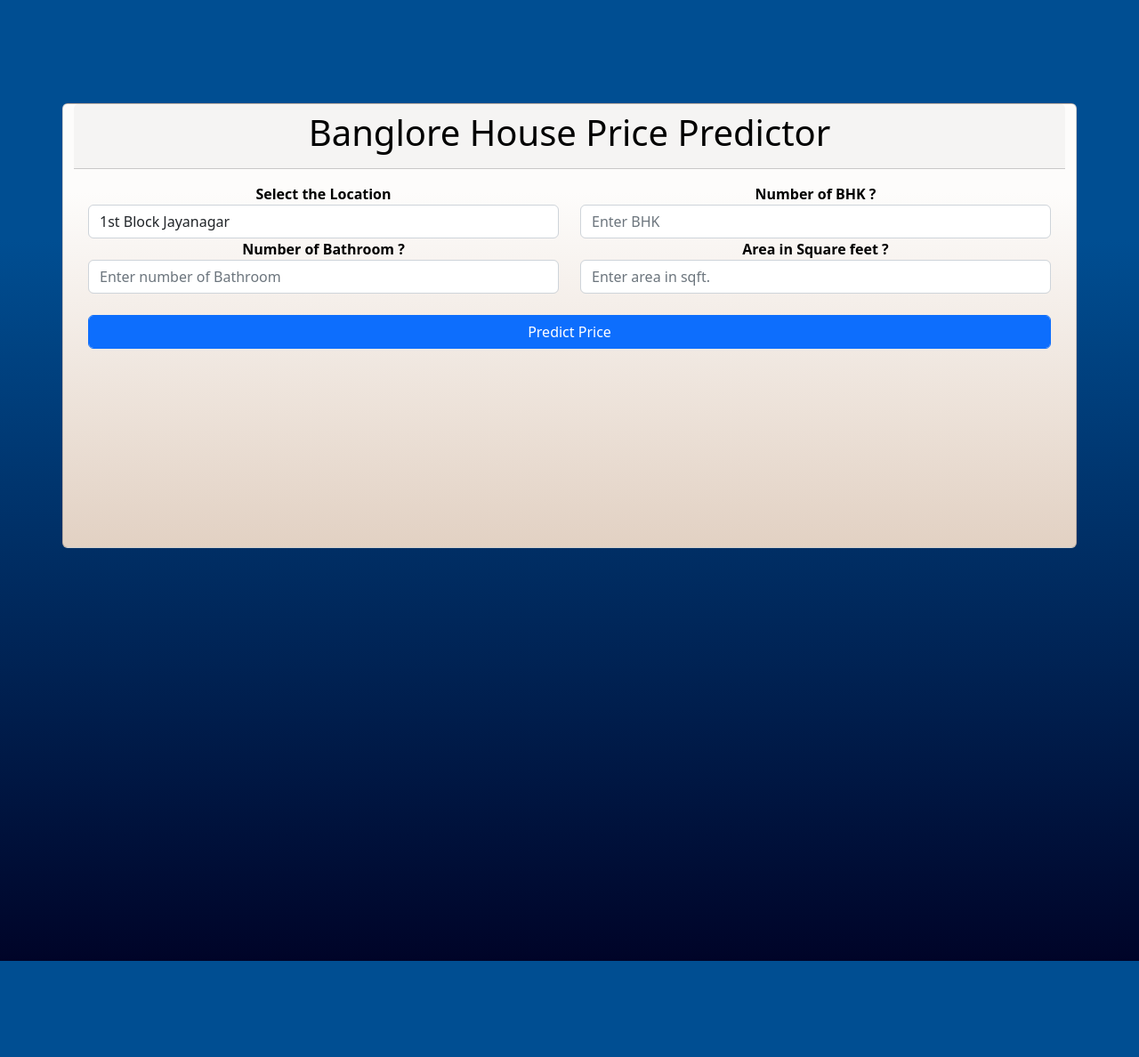
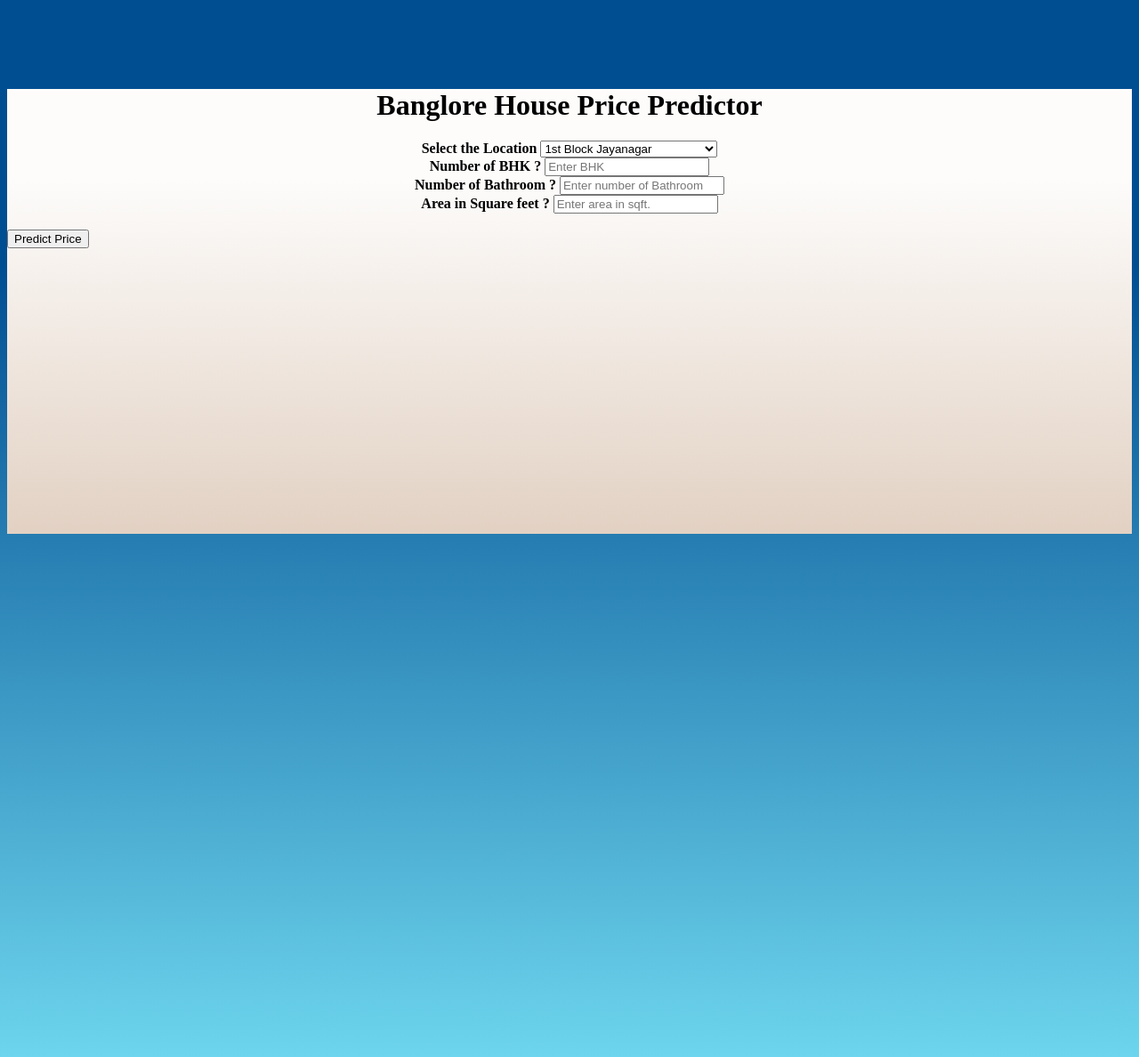
Before and after one commit to Rohit7594/Banglore-House-Price-Predictor, a Flask app: page / in a window 1280 px wide. Shown: the whole page at 89% size. Before the commit the page ends 1080 px from the top, so only its background shows below. Run offline with Flask 2, Linux system fonts and the light colour scheme; parts of the project's set-up code (start-up, migrations or seed data) failed here and were passed over.

Commit message:
Update index.html

```diff
--- a/templates/index.html
+++ b/templates/index.html
@@ -5,11 +5,10 @@
     <meta name="viewport" content="width=device-width, initial-scale=1">
 
     <!-- Bootstrap CSS -->
-    <link rel="stylesheet" href="https://cdn.jsdelivr.net/npm/bootstrap@5.2.0-beta1/dist/css/bootstrap.rtl.min.css" integrity="sha384-dc2NSrAXbAkjrdm9IYrX10fQq9SDG6Vjz7nQVKdKcJl3pC+k37e7qJR5MVSCS+wR" crossorigin="anonymous">
         <style>
      body {
             height: 1080px;
-            background: linear-gradient(to bottom, #004e92  25%, #000428  100%);
+            background: linear-gradient(to bottom, #004e92  25%, #6dd5ed  100%);
            }
 
       .card{
```
